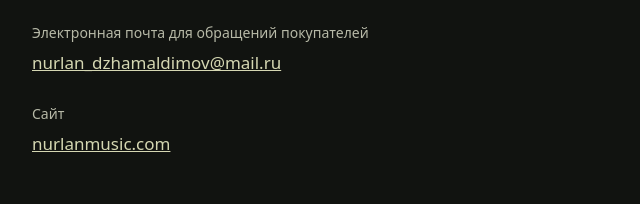
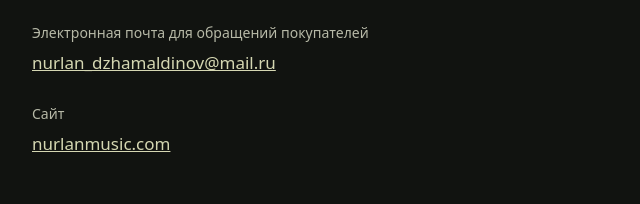
Before and after one commit to NurlanDzhamaldinov-prog/nurlan, a plain HTML site: page requisites/index.html in a window 1280 px wide. Shown: the part 488-692 px from the top of the page, 232-872 px from the left. Drawn offline with Linux system fonts and the light colour scheme.

Commit message:
Correct seller contact email as confirmed by owner

```diff
--- a/requisites/index.html
+++ b/requisites/index.html
@@ -1,2 +1,2 @@
 <!doctype html>
-<html lang="ru"><head><meta charset="utf-8"><meta name="viewport" content="width=device-width,initial-scale=1"><title>Реквизиты — НУРЛАН</title><style>*{box-sizing:border-box}body{margin:0;background:#111310;color:#eeeade;font:17px/1.7 system-ui,sans-serif}main{max-width:800px;margin:60px auto;padding:24px}a{color:#d5d7b2}h1{font:48px Georgia,serif}dl{border-top:1px solid #494b3d}dt{color:#b7b9a7;margin-top:24px;font-size:14px}dd{margin:4px 0 20px;overflow-wrap:anywhere}footer{margin-top:48px;color:#b7b9a7;font-size:14px}</style></head><body><main><a href="/">← Официальный сайт НУРЛАН</a><h1>Реквизиты продавца</h1><dl><dt>ФИО</dt><dd>Джамалдинов Нурлан Муратович</dd><dt>Статус</dt><dd>Самозанятый — плательщик налога на профессиональный доход</dd><dt>ИНН</dt><dd>072601810304</dd><dt>Электронная почта для обращений покупателей</dt><dd><a href="mailto:nurlan_dzhamaldimov@mail.ru">nurlan_dzhamaldimov@mail.ru</a></dd><dt>Сайт</dt><dd><a href="https://nurlanmusic.com/">nurlanmusic.com</a></dd></dl><footer>По вопросам покупки, получения и возврата билетов обращайтесь по указанной электронной почте.</footer></main></body></html>
+<html lang="ru"><head><meta charset="utf-8"><meta name="viewport" content="width=device-width,initial-scale=1"><title>Реквизиты — НУРЛАН</title><style>*{box-sizing:border-box}body{margin:0;background:#111310;color:#eeeade;font:17px/1.7 system-ui,sans-serif}main{max-width:800px;margin:60px auto;padding:24px}a{color:#d5d7b2}h1{font:48px Georgia,serif}dl{border-top:1px solid #494b3d}dt{color:#b7b9a7;margin-top:24px;font-size:14px}dd{margin:4px 0 20px;overflow-wrap:anywhere}footer{margin-top:48px;color:#b7b9a7;font-size:14px}</style></head><body><main><a href="/">← Официальный сайт НУРЛАН</a><h1>Реквизиты продавца</h1><dl><dt>ФИО</dt><dd>Джамалдинов Нурлан Муратович</dd><dt>Статус</dt><dd>Самозанятый — плательщик налога на профессиональный доход</dd><dt>ИНН</dt><dd>072601810304</dd><dt>Электронная почта для обращений покупателей</dt><dd><a href="mailto:nurlan_dzhamaldinov@mail.ru">nurlan_dzhamaldinov@mail.ru</a></dd><dt>Сайт</dt><dd><a href="https://nurlanmusic.com/">nurlanmusic.com</a></dd></dl><footer>По вопросам покупки, получения и возврата билетов обращайтесь по указанной электронной почте.</footer></main></body></html>
```
